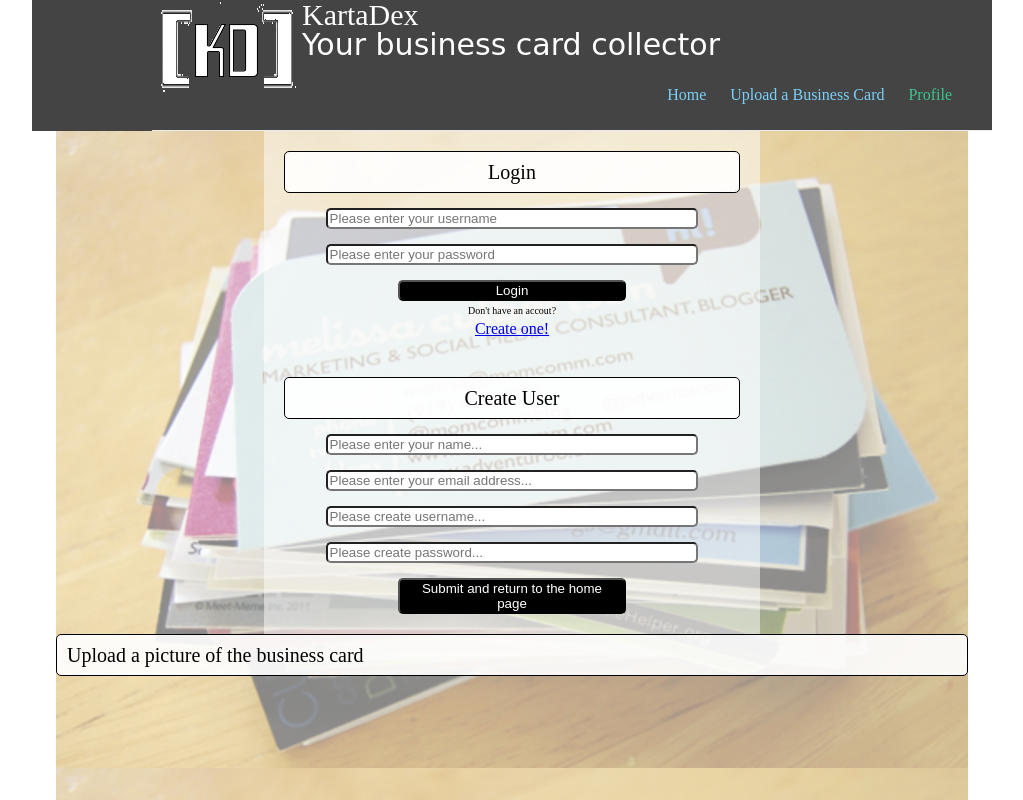
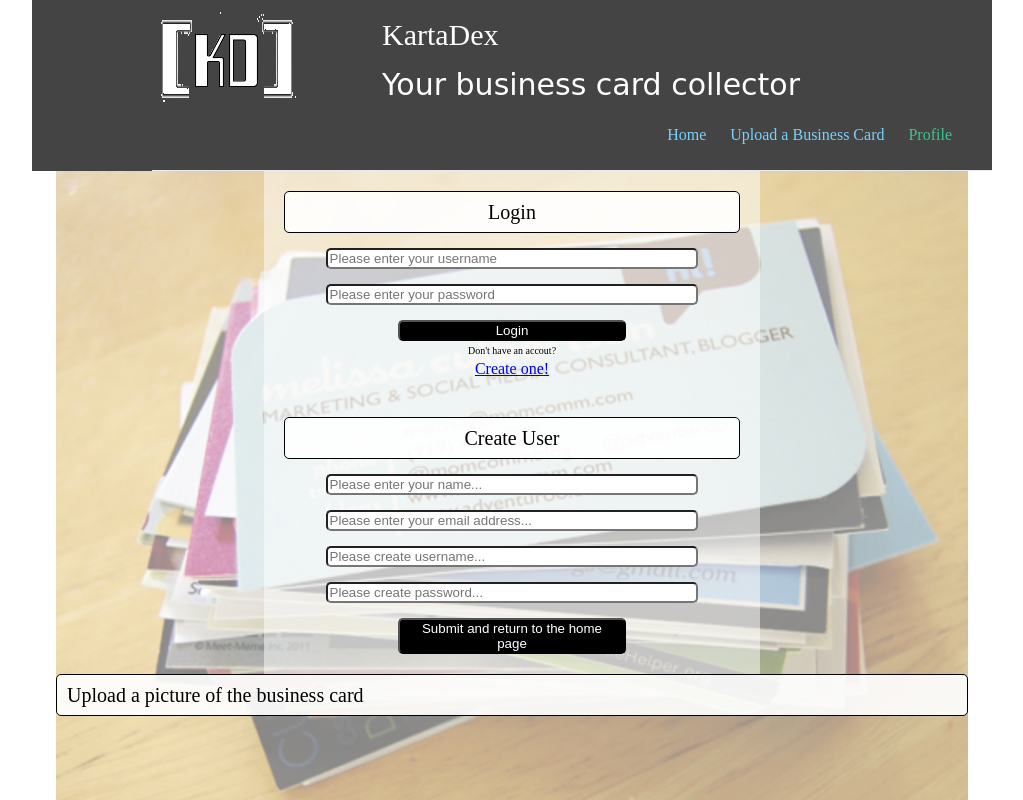
Before and after one commit to Receipt-App/client, a website: page public/index.html in a window 1280 px wide. Shown: the top 800 px of the page, without its empty margins (128-1151 px from the left). Drawn offline with nearby package versions, Linux system fonts and the light colour scheme; a script that the page names is missing; a web font is replaced by a local one.

Commit message:
adjusted logo, adjusted heading

```diff
--- a/public/index.html
+++ b/public/index.html
@@ -18,8 +18,8 @@
 <body>
   <header>
     <img id="logo" src="assets/Logo.png" alt="Logo">
-    <h1>KartaDex</h1>
-    <h3>Your business card collector</h3>
+    <h1 class="heading">KartaDex</h1>
+    <h3 class="heading">Your business card collector</h3>
     <section class="main-nav">
       <label for="toggle">&#9776;</label>
       <input type="checkbox" id="toggle">
--- a/public/styles/base.css
+++ b/public/styles/base.css
@@ -28,7 +28,12 @@ header {
 
 #logo {
   float: left;
+  padding-right: 80px;
+  padding-top: 10px;
+}
 
+.heading {
+  padding-top: 20px;
 }
 
 .title {
@@ -140,8 +145,9 @@ button {
 div label {
   display: block;
   font-size: 20px;
+}
 
 .about-color a {
-  color: rgb(61, 197, 140)
-
+  color: rgb(61, 197, 140);
+  text-decoration: none;
 }
```
